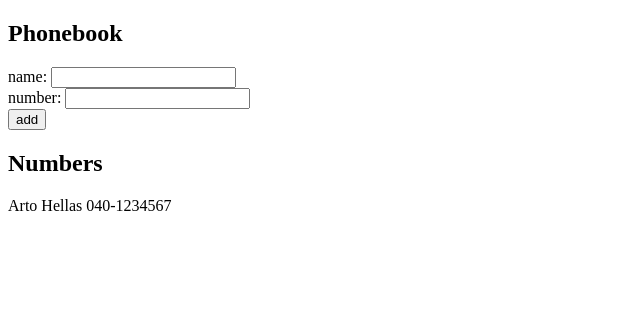
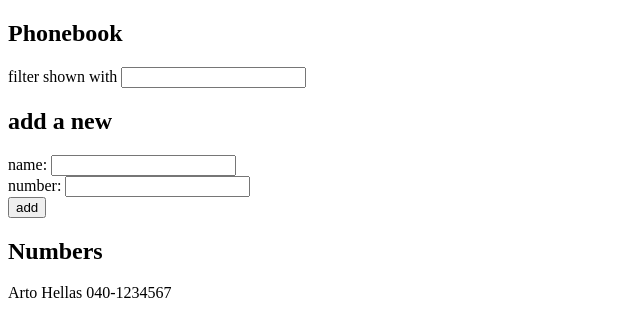
Before and after one commit to kevintaffur/fullstackopen2022-fso, a React (Create React App) app in the folder part2/phonebook/: page / in a window 1280 px wide. Shown: the top 336 px of the page, without its empty margins (0-640 px from the left). Built offline with nearby package versions, Linux system fonts and the light colour scheme.

Commit message:
exercise 2.9

```diff
--- a/part2/phonebook/src/App.js
+++ b/part2/phonebook/src/App.js
@@ -10,6 +10,7 @@ const App = () => {
   ]);
   const [newName, setNewName] = useState('');
   const [newNumber, setNewNumber] = useState('');
+  const [search, setSearch] = useState('');
 
   const addPerson = (event) => {
     event.preventDefault();
@@ -42,9 +43,20 @@ const App = () => {
     setNewNumber(event.target.value);
   }
 
+  const handleSearchChange = (event) => {
+    setSearch(event.target.value);
+  }
+
   return (
     <div>
       <h2>Phonebook</h2>
+      <div>
+        filter shown with <input
+          value={search}
+          onChange={handleSearchChange}
+        />
+      </div>
+      <h2>add a new</h2>
       <form onSubmit={addPerson}>
         <div>
           name: <input
@@ -63,9 +75,9 @@ const App = () => {
         </div>
       </form>
       <h2>Numbers</h2>
-      {persons.map(person =>
-        <Person key={person.name} person={person} />
-      )}
+      {persons.filter(person => person.name.includes(search))
+        .map(person => <Person key={person.name} person={person} />)
+      }
     </div>
   )
 }
```
